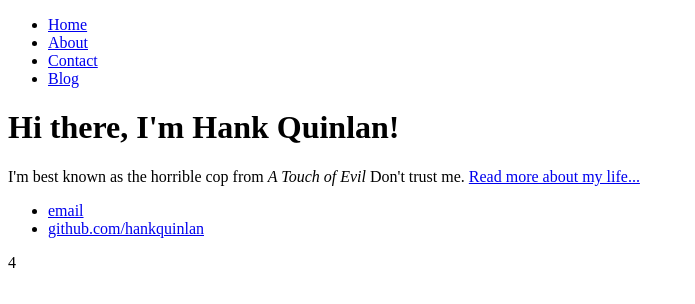
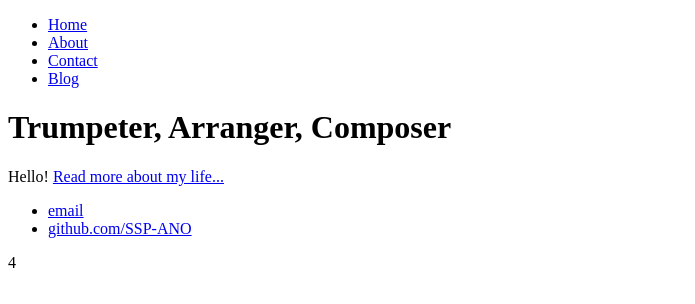
Before and after one commit to SSP-ANO/SSP-ANO.github.io, a plain HTML site: page index.html in a window 1280 px wide. Shown: the whole page, without its empty margins (0-695 px from the left). Drawn offline with Linux system fonts and the light colour scheme.

Commit message:
Update index.html
filled in

```diff
--- a/index.html
+++ b/index.html
@@ -14,14 +14,14 @@
 		</nav>
 		<div class="container">
     		<div class="blurb">
-        		<h1>Hi there, I'm Hank Quinlan!</h1>
-				<p>I'm best known as the horrible cop from <em>A Touch of Evil</em> Don't trust me. <a href="/about">Read more about my life...</a></p>
+        		<h1>Trumpeter, Arranger, Composer</h1>
+				<p>Hello! <a href="/about">Read more about my life...</a></p>
     		</div><!-- /.blurb -->
 		</div><!-- /.container -->
 		<footer>
     		<ul>
-        		<li><a href="mailto:hankquinlanhub@gmail.com">email</a></li>
-        		<li><a href="https://github.com/hankquinlan">github.com/hankquinlan</a></li>
+        		<li><a href="alexeiozerov@tuta.io">email</a></li>
+        		<li><a href="https://github.com/SSP-ANO">github.com/SSP-ANO</a></li>
 			</ul>
 		</footer>
 	</body>
```
